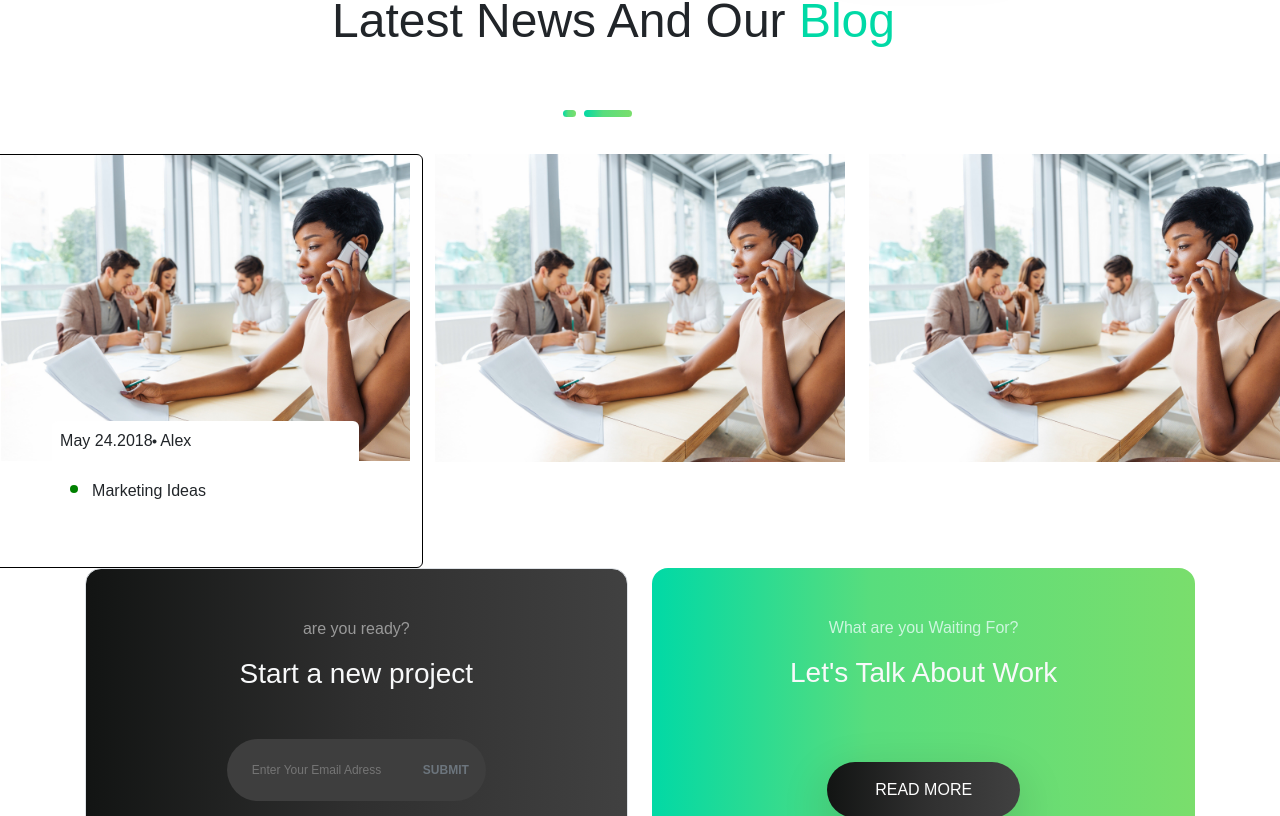
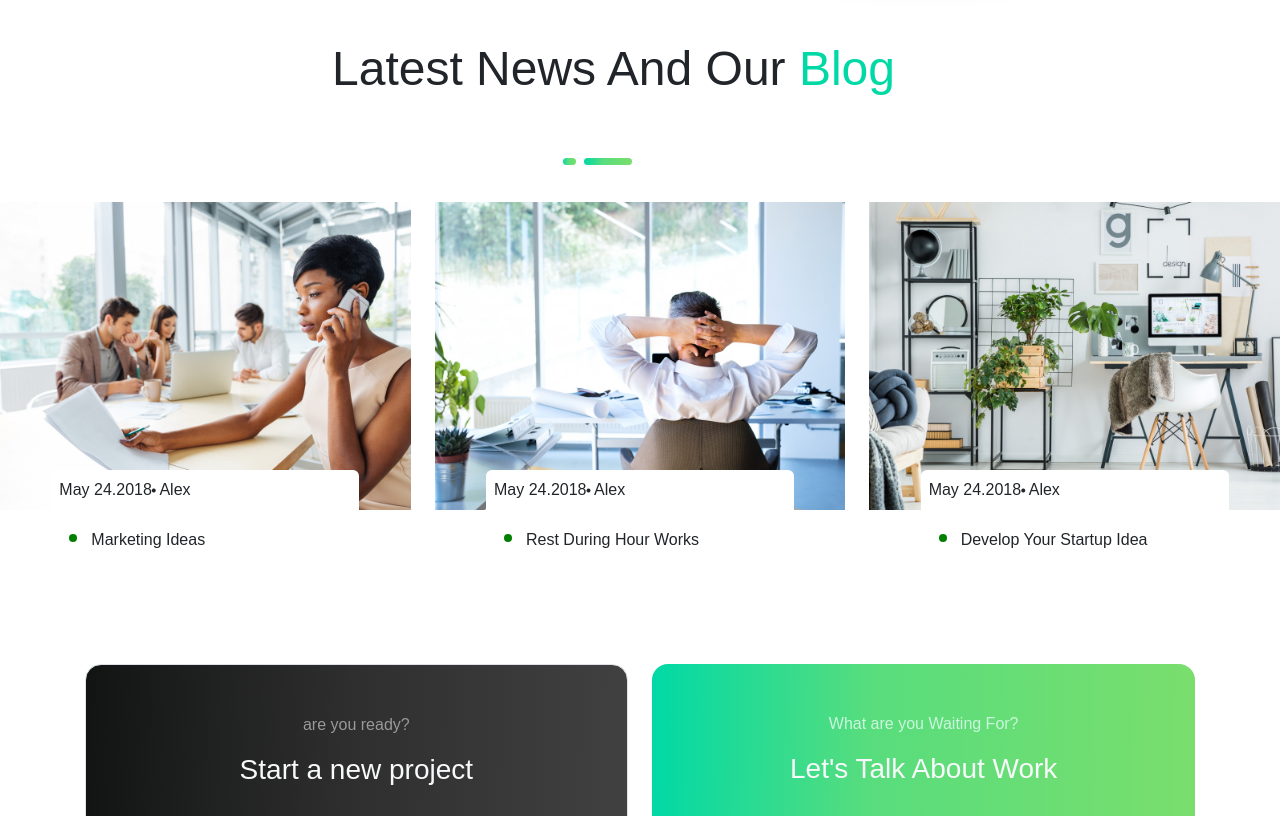
Before and after one commit to Mftr96/proj-html-vuejs, a Vue app: page / in a window 1280 px wide. Shown: the part 3744-4560 px from the top of the page. Built offline with nearby package versions, Linux system fonts and the light colour scheme.

Commit message:
LatestNews

```diff
--- a/src/components/AppMain/LatestNews.vue
+++ b/src/components/AppMain/LatestNews.vue
@@ -5,17 +5,22 @@ export default{
         return{
             store,
             //link foto per immagini card
-            urlPhoto:[
-                "../../assets/photo/images/serious-businesswoman-with-documents-talking-on-P9Q6LX6-1024.jpg",
-                "../../assets/photo/images/Businessman-at-the-desk-in-his-office-resting--1024x768.jpg",
-                "../../assets/photo/images/simple-home-office-with-tree-PBXRXYB-large-1024x768.jpg",
-            ]
+            UrlPhoto:[
+                {percorso:"../../assets/photo/images/serious-businesswoman-with-documents-talking-on-P9Q6LX6-1024.jpg",
+                listitem:"Marketing Ideas"},
+
+                {percorso:"../../assets/photo/images/Businessman-at-the-desk-in-his-office-resting--1024x768.jpg",
+                listitem:"Rest During Hour Works",},
+                {percorso:"../../assets/photo/images/simple-home-office-with-tree-PBXRXYB-large-1024x768.jpg",
+                listitem:"Develop Your Startup Idea"
+                }
+            ],
         }
     },
     methods:
     {
         getImg(path) {
-            let risultato = new URL('../../assets/photo/ + path, import.meta.url');
+            let risultato = new URL(`../../assets/photo/` +path, import.meta.url);
             return risultato.href;
         },
 
@@ -28,30 +33,23 @@ export default{
 <template>
     <section id="Latest-News">
        <div class="container w-50 display-1">
-            <h2 class="w-100 display-5 ">Latest News And Our <strong class="d-inline-block">Blog</strong></h2>
+            <h2 class="w-100 mt-5 display-5 ">Latest News And Our <strong class="d-inline-block">Blog</strong></h2>
             <div class="my-0 mx-auto w-25">
                 <hr class="d-inline-block me-2 rounded bg-success opacity-100" />
                 <hr class="separator d-inline-block rounded bg-success opacity-100"/>
             </div>
        </div>
-       <div class="row">
-            <div class="photo-box col-4 overflow-hidden rounded border border-1 border-black">
-                <img class=" w-100" src="../../assets\photo\images\serious-businesswoman-with-documents-talking-on-P9Q6LX6-1024.jpg" alt="">
+       <div class="row mb-5">
+            <div v-for="foto in UrlPhoto" class="photo-box col-4 overflow-hidden rounded ">
+                <img class=" w-100" :src="getImg(foto.percorso)" alt="">
                 <div class="info p-2 z-1 rounded bg-white   w-75 my-0 mx-auto">
                    <p>May 24.2018<i class="fa-solid fa-circle"></i> Alex</p>
                    <ul>
-                    <li>Marketing Ideas</li>
+                    <li>{{foto.listitem}}</li>
                    </ul>
                 </div>
             </div>
-            <div class="col-4">
-                <img class="w-100" src="../../assets\photo\images\serious-businesswoman-with-documents-talking-on-P9Q6LX6-1024.jpg" alt="">
 
-            </div>
-            <div class="col-4">
-                <img class="w-100" src="../../assets\photo\images\serious-businesswoman-with-documents-talking-on-P9Q6LX6-1024.jpg" alt="">
-
-            </div>
        </div>
 
     </section>
@@ -83,7 +81,6 @@ export default{
 }
 
 .info:hover{
-    /* gradiente preso dallo style generale */
     transition: 0.5s;
     scale: 1.1;
 }
--- a/src/data/store.js
+++ b/src/data/store.js
@@ -13,8 +13,6 @@ const ilMioOggettone = {
         "../../assets\photo\images\cody-davis-253928-unsplash-1024x1024.jpg"
 
     ],
-
-
 };
 
 const iMieiDati = reactive(ilMioOggettone);
```
